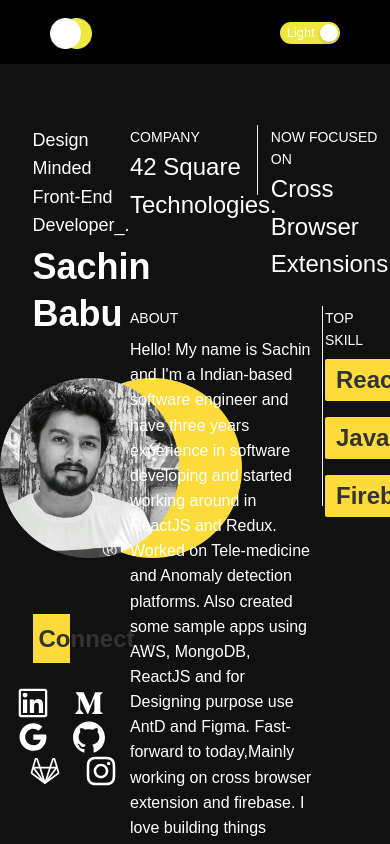
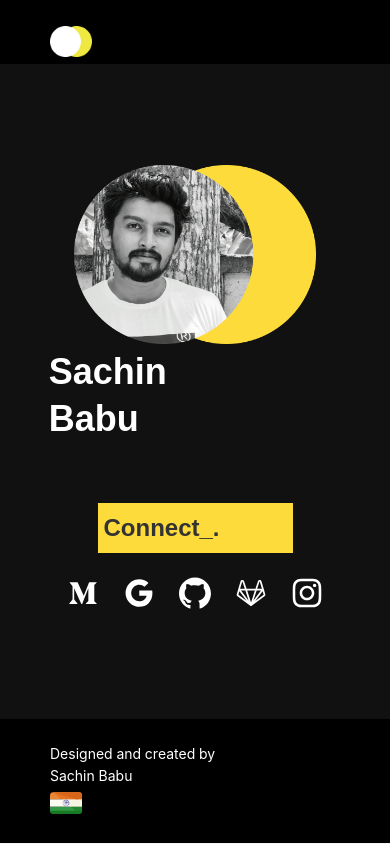
Before and after one commit to sachinbabu221b/profile, a React (Create React App) app: page / in a window 390 px wide. Built offline with nearby package versions, Linux system fonts and the light colour scheme.

Commit message:
[FIX] - Responsive fixes

```diff
--- a/public/index.html
+++ b/public/index.html
@@ -9,6 +9,12 @@
       name="description"
       content="Web site created using create-react-app"
     />
+    <script
+      src="https://platform.linkedin.com/badges/js/profile.js"
+      async
+      defer
+      type="text/javascript"
+    ></script>
     <link rel="apple-touch-icon" href="%PUBLIC_URL%/logo192.png" />
     <!--
       manifest.json provides metadata used when your web app is installed on a
--- a/src/App.css
+++ b/src/App.css
@@ -42,3 +42,35 @@
   background: #aaa;
   text-align: left;
 }
+.name_heading {
+  text-align: center;
+  margin-top: 62px;
+}
+.style_connect {
+  background: #fddb3a;
+  font-family: sans-serif;
+  font-size: 24px;
+  font-weight: bolder;
+  text-align: left;
+  margin-top: 56px;
+  padding: 6px;
+  color: #333;
+
+}
+.linkedIn_padding {
+  padding-left: 120px
+}
+.sub_heading {
+  margin-top: 0px;
+}
+@media screen and (max-width: 320px) and (min-width: 200px) {
+  .name_heading {
+    margin-top: 0px;
+  }
+  .style_connect {
+    margin-top: 16px;
+  }
+  .sub_heading {
+    margin-top: 10px;
+  }
+}
--- a/src/App.js
+++ b/src/App.js
@@ -45,6 +45,7 @@
               span={12}
               style={{
                 textAlign: "left",
+                paddingTop: "8px",
               }}
             >
               <img src={logo} width="42px" />
@@ -55,12 +56,12 @@
                 textAlign: "right",
               }}
             >
-              <Switch
-                style={{ background: "#EEE841", color: "#000" }}
-                checkedChildren="Light"
-                unCheckedChildren="Dark"
-                defaultChecked
-              />
+              {/* <Switch
+                  style={{ background: "#EEE841", color: "#000" }}
+                  checkedChildren="Light"
+                  unCheckedChildren="Dark"
+                  defaultChecked
+                /> */}
             </Col>
           </Row>
         </Header>
@@ -71,18 +72,16 @@
           }}
         >
           <Row justify="center">
-            <Col span={8}>
-              <Col
-                span={24}
-                style={{
-                  textAlign: "center",
-                  marginTop: "62px",
-                }}
-              >
+            <Col xs={24} sm={24} md={6} lg={8} xl={8}>
+              <Col span={24} className="name_heading">
                 <Row align="middle" justify="center">
-                  <Col span={6}></Col>
+                  <Col xs={24} sm={24} md={6} lg={6} xl={6}></Col>
                   <Col
-                    span={18}
+                    xs={0}
+                    sm={0}
+                    md={6}
+                    lg={18}
+                    xl={18}
                     style={{
                       fontFamily: "sans-serif",
                       fontSize: "18px",
@@ -94,7 +93,11 @@
                   </Col>
                   <Col span={6}></Col>
                   <Col
-                    span={18}
+                    xs={{ span: 18, order: 2 }}
+                    sm={{ span: 18, order: 1 }}
+                    md={{ span: 18, order: 1 }}
+                    lg={{ span: 18, order: 1 }}
+                    xl={{ span: 18, order: 1 }}
                     style={{
                       fontFamily: "sans-serif",
                       fontSize: "36px",
@@ -106,7 +109,11 @@
                   </Col>
                   <Col span={6}></Col>
                   <Col
-                    span={18}
+                    xs={{ span: 18, order: 3 }}
+                    sm={{ span: 18, order: 1 }}
+                    md={{ span: 18, order: 1 }}
+                    lg={{ span: 18, order: 1 }}
+                    xl={{ span: 18, order: 1 }}
                     style={{
                       fontFamily: "sans-serif",
                       fontSize: "36px",
@@ -119,47 +126,45 @@
                   </Col>
                   <Col
                     span={24}
+                    xs={{ span: 24, order: 1 }}
+                    sm={{ span: 24, order: 1 }}
+                    md={{ span: 24, order: 1 }}
+                    lg={{ span: 24, order: 1 }}
+                    xl={{ span: 24, order: 1 }}
                     style={{
                       paddingTop: "36px",
                     }}
                   >
                     <img width="242px" src={profile} />
                   </Col>
-                  <Col span={6} />
+                  <Col
+                    xs={{ span: 0 }}
+                    sm={{ span: 7 }}
+                    md={{ span: 7 }}
+                    lg={{ span: 7 }}
+                    xl={{ span: 7 }}
+                  />
 
                   <Col
-                    span={7}
-                    style={{
-                      background: "#fddb3a",
-                      fontFamily: "sans-serif",
-                      fontSize: "24px",
-                      fontWeight: "bolder",
-                      textAlign: "left",
-                      marginTop: "56px",
-                      padding: "6px",
-                      color: "#333",
-                    }}
+                    xs={{ span: 12, order: 4 }}
+                    sm={{ span: 12, order: 4 }}
+                    md={{ span: 7, order: 1 }}
+                    lg={{ span: 7, order: 1 }}
+                    xl={{ span: 7, order: 1 }}
+                    className="style_connect"
                   >
                     Connect_.
                   </Col>
                   <Col span={11} />
                   <Col span={3} />
                   <Col
-                    span={21}
+                    xs={{ span: 22, order: 5 }}
+                    sm={{ span: 18, order: 1 }}
+                    md={{ span: 18, order: 1 }}
+                    lg={{ span: 18, order: 1 }}
+                    xl={{ span: 18, order: 1 }}
                     style={{ paddingTop: "24px", marginBottom: "20px" }}
                   >
-                    <LinkedinOutlined
-                      onClick={() =>
-                        window.open(
-                          "https://www.linkedin.com/in/sachin-babu-69a93b177/"
-                        )
-                      }
-                      style={{
-                        fontSize: "32px",
-                        paddingRight: "24px",
-                        cursor: "pointer",
-                      }}
-                    />
                     <MediumOutlined
                       onClick={() =>
                         window.open("https://sachinbabu6174.medium.com/")
@@ -183,6 +188,24 @@
                     />
                     <InstagramOutlined style={{ fontSize: "32px" }} />
                   </Col>
+                  <Col
+                    xs={{ span: 0, order: 6 }}
+                    sm={{ span: 0, order: 6 }}
+                    md={{ span: 0, order: 6 }}
+                    lg={{ span: 24, order: 6 }}
+                    xl={{ span: 24, order: 6 }}
+                    className="linkedIn_padding"
+                  >
+                    <div
+                      class="badge-base LI-profile-badge"
+                      data-locale="en_US"
+                      data-size="large"
+                      data-theme="dark"
+                      data-type="HORIZONTAL"
+                      data-vanity="sachin-babu-69a93b177"
+                      data-version="v1"
+                    ></div>
+                  </Col>
                 </Row>
               </Col>
             </Col>
@@ -198,7 +221,13 @@
                   }}
                 >
                   <Row>
-                    <Col span={11}>
+                    <Col
+                      xs={{ span: 0 }}
+                      sm={{ span: 0 }}
+                      md={{ span: 24 }}
+                      lg={{ span: 11 }}
+                      xl={{ span: 11 }}
+                    >
                       <Col
                         span={24}
                         style={{
@@ -214,13 +243,26 @@
                         42 Square Technologies.
                       </Col>
                     </Col>
-                    <Col span={2}>
+                    <Col
+                      xs={{ span: 0 }}
+                      sm={{ span: 0 }}
+                      md={{ span: 24 }}
+                      lg={{ span: 2 }}
+                      xl={{ span: 2 }}
+                    >
                       <Divider
                         type="vertical"
                         style={{ height: "70px", background: "#fff" }}
                       />
                     </Col>
-                    <Col span={11}>
+                    <Col
+                      xs={{ span: 0 }}
+                      sm={{ span: 0 }}
+                      md={{ span: 24 }}
+                      lg={{ span: 11 }}
+                      xl={{ span: 11 }}
+                      className="sub_heading"
+                    >
                       <Col
                         span={24}
                         style={{
@@ -250,7 +292,13 @@
                   }}
                 >
                   <Row>
-                    <Col span={17}>
+                    <Col
+                      xs={{ span: 0 }}
+                      sm={{ span: 0 }}
+                      md={{ span: 24 }}
+                      lg={{ span: 17 }}
+                      xl={{ span: 17 }}
+                    >
                       <Col
                         span={24}
                         style={{
@@ -282,13 +330,25 @@
                         deployment. Cheers😁
                       </Col>
                     </Col>
-                    <Col span={1}>
+                    <Col
+                      xs={{ span: 0 }}
+                      sm={{ span: 0 }}
+                      md={{ span: 24 }}
+                      lg={{ span: 1 }}
+                      xl={{ span: 1 }}
+                    >
                       <Divider
                         type="vertical"
                         style={{ height: "200px", background: "#fff" }}
                       />
                     </Col>
-                    <Col span={6}>
+                    <Col
+                      xs={{ span: 0 }}
+                      sm={{ span: 0 }}
+                      md={{ span: 24 }}
+                      lg={{ span: 6 }}
+                      xl={{ span: 6 }}
+                    >
                       <Col
                         span={24}
                         style={{
@@ -343,7 +403,11 @@
                       </Col>
                     </Col>
                     <Col
-                      span={24}
+                      xs={{ span: 0 }}
+                      sm={{ span: 0 }}
+                      md={{ span: 24 }}
+                      lg={{ span: 24 }}
+                      xl={{ span: 24 }}
                       style={{
                         fontSize: "14px",
                         textAlign: "left",
@@ -354,7 +418,11 @@
                       ARTICLES
                     </Col>
                     <Col
-                      span={24}
+                      xs={{ span: 0 }}
+                      sm={{ span: 0 }}
+                      md={{ span: 24 }}
+                      lg={{ span: 24 }}
+                      xl={{ span: 24 }}
                       style={{
                         color: "#fff",
                         fontSize: "16px",
@@ -375,7 +443,11 @@
                       </Card>
                     </Col>
                     <Col
-                      span={24}
+                      xs={{ span: 0 }}
+                      sm={{ span: 0 }}
+                      md={{ span: 24 }}
+                      lg={{ span: 24 }}
+                      xl={{ span: 24 }}
                       style={{
                         fontSize: "14px",
                         textAlign: "left",
@@ -387,14 +459,18 @@
                       PROJECTS
                     </Col>
                     <Col
-                      span={24}
+                      xs={{ span: 0 }}
+                      sm={{ span: 0 }}
+                      md={{ span: 24 }}
+                      lg={{ span: 24 }}
+                      xl={{ span: 24 }}
                       style={{
                         color: "#fff",
                         fontSize: "16px",
                         marginTop: "8px",
                       }}
                     >
-                      <Row>
+                      <Row style={{ marginBottom: "32px" }}>
                         <Col span={12}>
                           <Card
                             hoverable
@@ -417,13 +493,29 @@
                             style={{ width: 500, cursor: "pointer" }}
                             onClick={() =>
                               window.open(
-                                "https://www.linkedin.com/feed/update/urn:li:activity:6655311031889420288/"
+                                "https://www.linkedin.com/feed/update/urn:li:activity:6652901513150767104/"
                               )
                             }
                           >
                             <Meta
-                              title="E-Commerce Vegeseller"
-                              description="Simple vegetable selling e-commerce application made using ReactJs, MongoDB, AWS, Razorpay, AntD and Figma"
+                              title="Image Filters"
+                              description="Altering the image by applying various filters using ReactJs. We can choose filters from a given list and customize the ratio's"
+                            />
+                          </Card>
+                        </Col>
+                        <Col span={12} style={{ marginTop: "20px" }}>
+                          <Card
+                            hoverable
+                            style={{ width: 500, cursor: "pointer" }}
+                            onClick={() =>
+                              window.open(
+                                "https://www.linkedin.com/feed/update/urn:li:activity:6659678211812786176/"
+                              )
+                            }
+                          >
+                            <Meta
+                              title="Animation Using Vue.JS"
+                              description="Illustrating animations using animation libraries like GSAP and Vue.JS libraries for a static animation website."
                             />
                           </Card>
                         </Col>
@@ -438,38 +530,10 @@
                             }
                           >
                             <Meta
-                              title="E-Commerce Vegeseller"
-                              description="Simple vegetable selling e-commerce application made using ReactJs, MongoDB, AWS, Razorpay, AntD and Figma"
+                              title="HTML Converter"
+                              description="A simple javascript application to convert the given code into designed elements."
                             />
                           </Card>
-                        </Col>
-                        <Col span={12} style={{ marginTop: "20px" }}>
-                          <Card
-                            hoverable
-                            style={{ width: 500, cursor: "pointer" }}
-                            onClick={() =>
-                              window.open(
-                                "https://www.linkedin.com/feed/update/urn:li:activity:6655311031889420288/"
-                              )
-                            }
-                          >
-                            <Meta
-                              title="E-Commerce Vegeseller"
-                              description="Simple vegetable selling e-commerce application made using ReactJs, MongoDB, AWS, Razorpay, AntD and Figma"
-                            />
-                          </Card>
-                        </Col>
-                        <Col
-                          span={24}
-                          style={{
-                            fontSize: "14px",
-                            textAlign: "left",
-                            fontWeight: 400,
-                            color: "#fff",
-                            marginTop: "20px",
-                          }}
-                        >
-                          CERTIFICATIONS
                         </Col>
                       </Row>
                     </Col>
```
Also changed, not shown: 30 other files (tests, documents, lock files or other folders).
